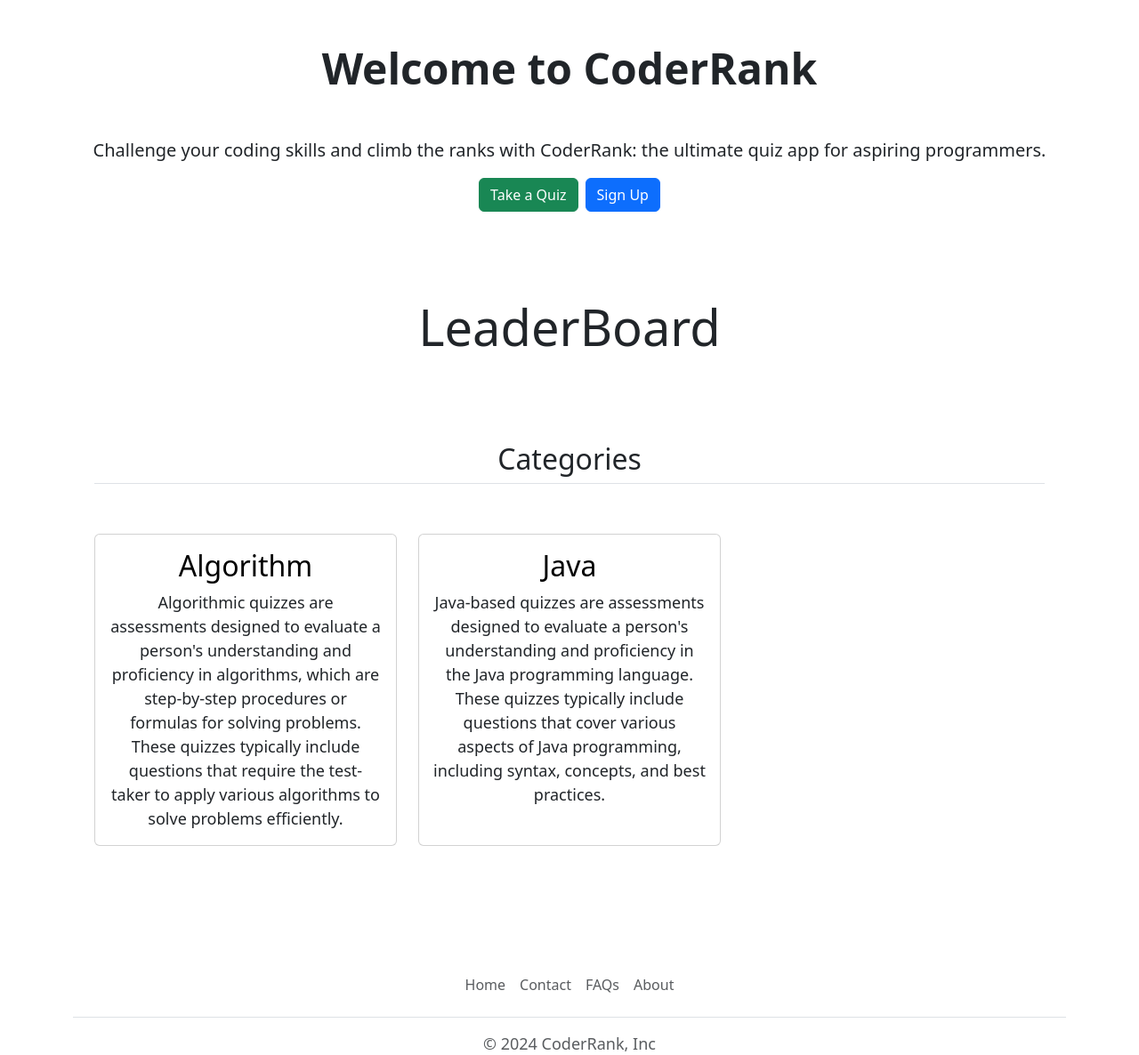
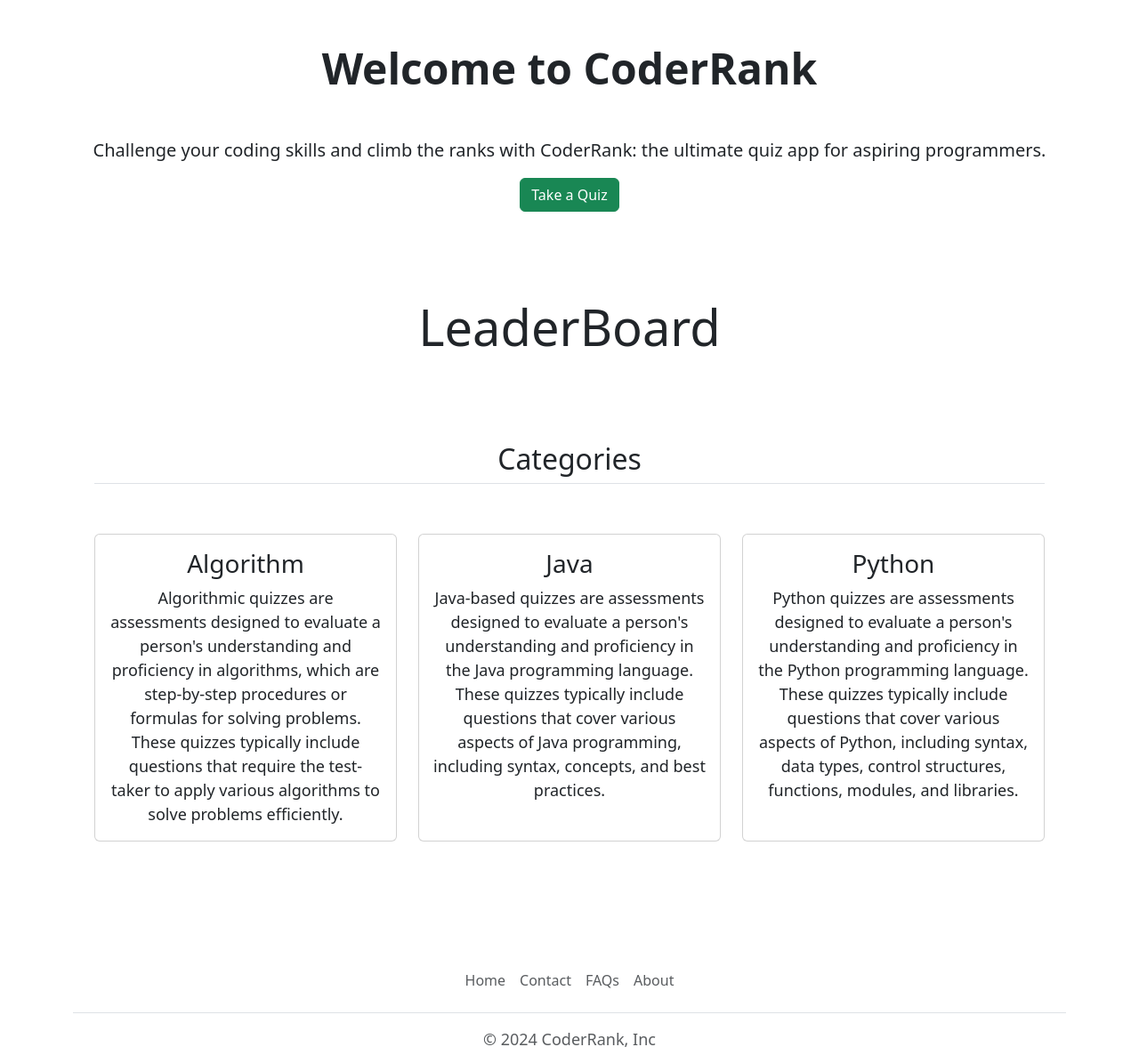
Before and after one commit to SheejaLawrance/B9IS109-WEB-DEVELOPMENT-FOR-INFORMATION-SYSTEMS-CA2, a Django app: page / in a window 1280 px wide. Shown: the part 56-1242 px from the top of the page at 89% size. Run offline with Django 5.2, Linux system fonts and the light colour scheme; data comes from the database, SQL or seed files in the repository.

Commit message:
categories

```diff
--- a/CoderRank/templates/home.html
+++ b/CoderRank/templates/home.html
@@ -10,7 +10,7 @@
     <div class="d-inline-flex gap-2 mb-5">
         <a href="{% url 'all_quiz' %}" class="btn btn-success">Take a Quiz</a>
 
-        {%if not request.user.is_authenticated%}
+        {%if request.user.is_authenticated%}
         <a href="{% url 'register' %}" class="btn btn-primary">Sign Up</a>
         {%endif%}
     </div>
@@ -42,7 +42,7 @@
             <div class="col-md-4">
                 <div class="card category-card h-100">
                     <div class="card-body">
-                        <h3 class="card-title fs-2 text-body-emphasis">Algorithm</h3>
+                        <h3 class="card-title ">Algorithm</h3>
                         <p class="card-text">Algorithmic quizzes are assessments designed to evaluate a person's understanding and proficiency in algorithms, which are step-by-step procedures or formulas for solving problems. These quizzes typically include questions that require the test-taker to apply various algorithms to solve problems efficiently.</p>
                     </div>
                 </div>
@@ -50,8 +50,16 @@
             <div class="col-md-4">
                 <div class="card category-card h-100">
                     <div class="card-body">
-                        <h3 class="card-title fs-2 text-body-emphasis">Java</h3>
+                        <h3 class="card-title ">Java</h3>
                         <p class="card-text">Java-based quizzes are assessments designed to evaluate a person's understanding and proficiency in the Java programming language. These quizzes typically include questions that cover various aspects of Java programming, including syntax, concepts, and best practices.</p>
+                    </div>
+                </div>
+            </div>
+            <div class="col-md-4">
+                <div class="card category-card h-100">
+                    <div class="card-body">
+                        <h3 class="card-title ">Python</h3>
+                        <p class="card-text">Python quizzes are assessments designed to evaluate a person's understanding and proficiency in the Python programming language. These quizzes typically include questions that cover various aspects of Python, including syntax, data types, control structures, functions, modules, and libraries.</p>
                     </div>
                 </div>
             </div>
```
